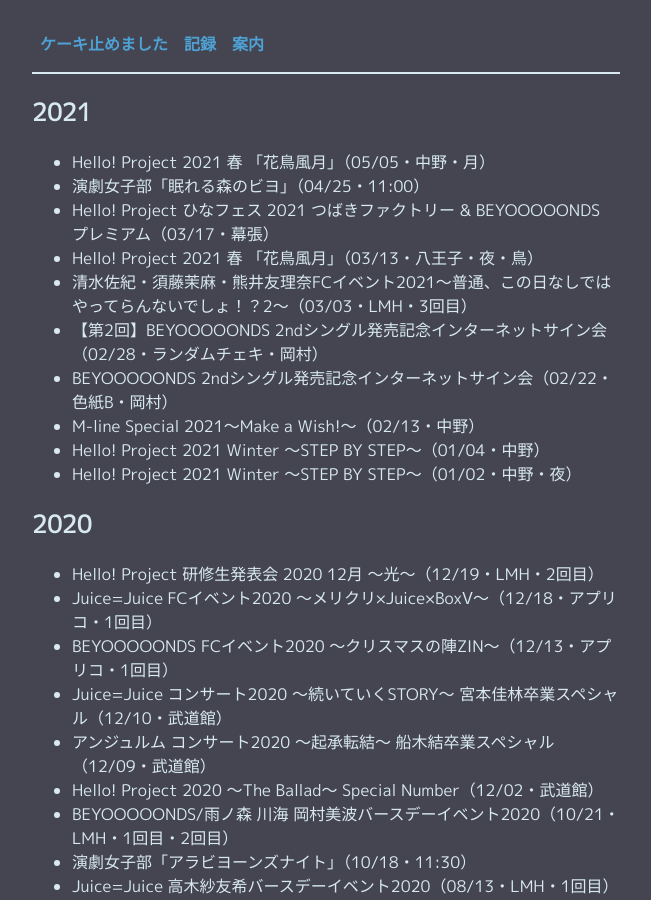
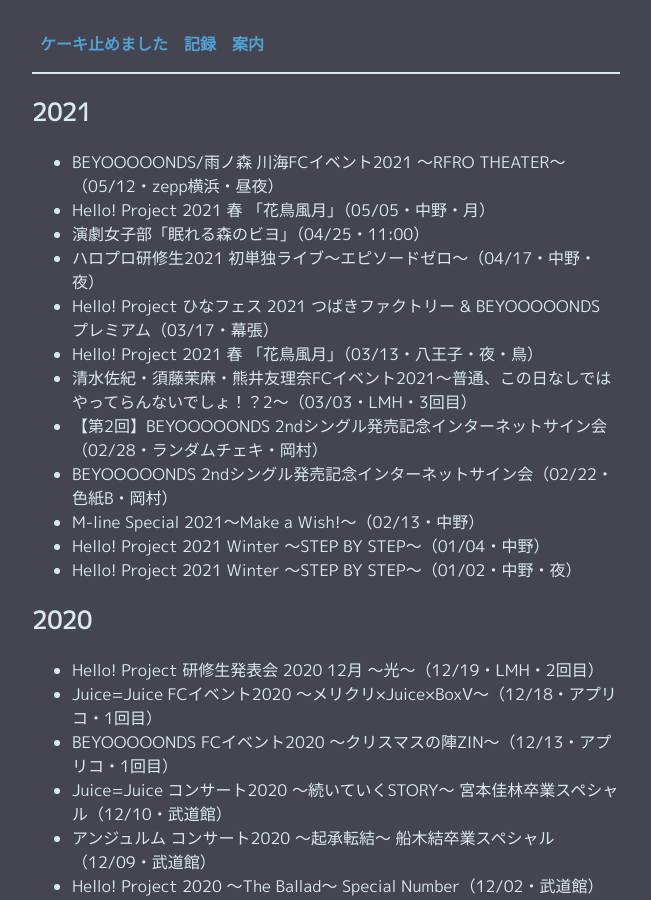
Before and after one commit to udonparadise/udonparadise.github.io, a Jekyll site: the page built from _pages/events.md, in a window 1280 px wide and 900 px high. Shown: the whole window, without its empty margins (314-965 px from the left). Built offline with Jekyll 4.4.1, drawn with Linux system fonts in a browser that asks for light colours.

Commit message:
update events and disc

```diff
--- a/_pages/events.md
+++ b/_pages/events.md
@@ -4,8 +4,10 @@
 ---
 
 # 2021
+- BEYOOOOONDS/雨ノ森 川海FCイベント2021 ～RFRO THEATER～（05/12・zepp横浜・昼夜）
 - Hello! Project 2021 春 「花鳥風月」（05/05・中野・月）
 - 演劇女子部「眠れる森のビヨ」（04/25・11:00）
+- ハロプロ研修生2021 初単独ライブ〜エピソードゼロ〜（04/17・中野・夜）
 - Hello! Project ひなフェス 2021 つばきファクトリー & BEYOOOOONDS プレミアム（03/17・幕張）
 - Hello! Project 2021 春 「花鳥風月」（03/13・八王子・夜・鳥）
 - 清水佐紀・須藤茉麻・熊井友理奈FCイベント2021～普通、この日なしではやってらんないでしょ！？2～（03/03・LMH・3回目）
```
Also changed, not shown: _pages/disc.md (+1 -1 lines).
